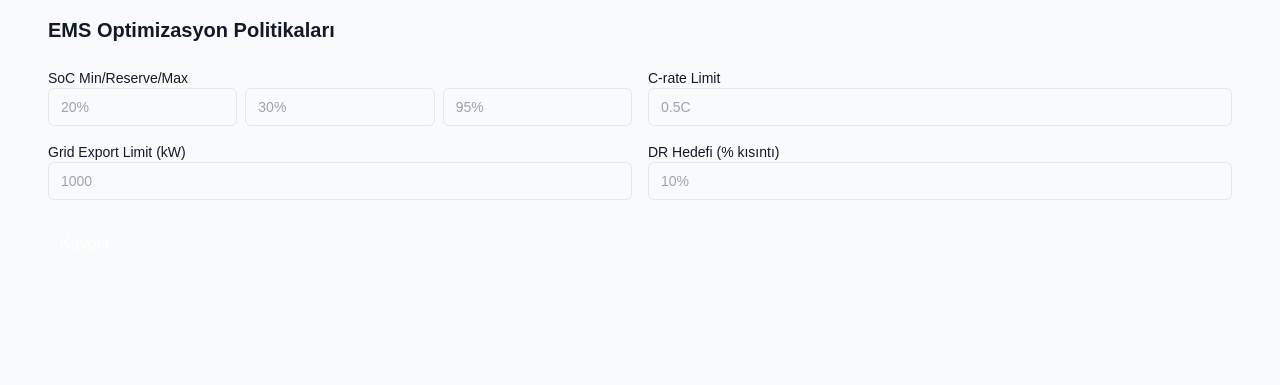
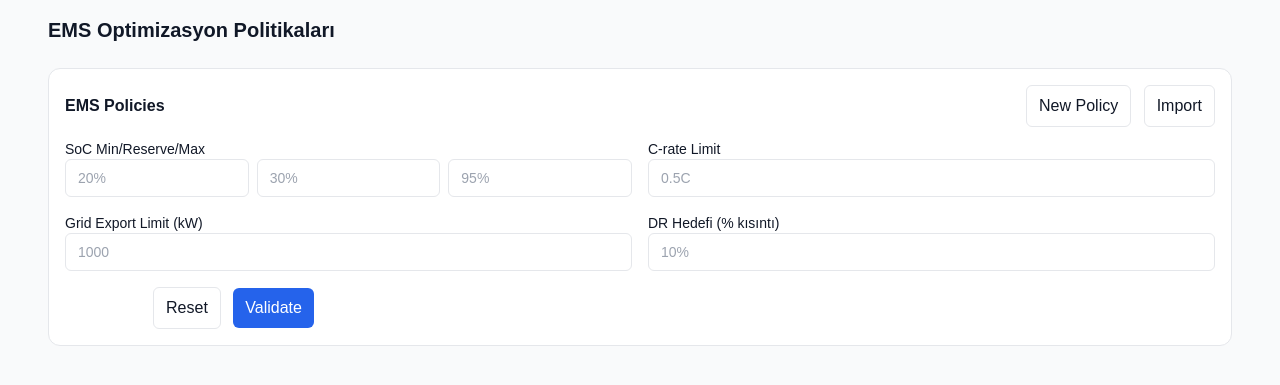
Before and after one commit to gucluceyhan/EMS, a Python web app: template src/ems/ui/templates/settings/ems-policies.html in a window 1280 px wide. Shown: the top 385 px of the page. Run offline with Jinja, Linux system fonts and the light colour scheme; the template is opened without the code that fills it, so the values that code supplies are empty; some libraries are stand-ins or nearby versions.

Commit message:
feat(crud): add full CRUD to org, automation-policies, ems-policies - New/Import/Update/Reset/Delete/Test buttons

```diff
--- a/src/ems/ui/templates/settings/ems-policies.html
+++ b/src/ems/ui/templates/settings/ems-policies.html
@@ -3,15 +3,29 @@
 <body class="bg-gray-50 dark:bg-gray-900 text-gray-900 dark:text-gray-100">
   <div class="max-w-7xl mx-auto p-4 space-y-6">
     <h1 class="text-xl font-semibold">EMS Optimizasyon Politikaları</h1>
-    <div class="grid grid-cols-1 md:grid-cols-2 gap-4">
-      <label class="text-sm">SoC Min/Reserve/Max<div class="grid grid-cols-3 gap-2"><input placeholder="20%" class="w-full bg-transparent border border-gray-200 dark:border-gray-700 rounded-md px-3 py-2" /><input placeholder="30%" class="w-full bg-transparent border border-gray-200 dark:border-gray-700 rounded-md px-3 py-2" /><input placeholder="95%" class="w-full bg-transparent border border-gray-200 dark:border-gray-700 rounded-md px-3 py-2" /></div></label>
-      <label class="text-sm">C-rate Limit<input placeholder="0.5C" class="w-full bg-transparent border border-gray-200 dark:border-gray-700 rounded-md px-3 py-2" /></label>
-      <label class="text-sm">Grid Export Limit (kW)<input placeholder="1000" class="w-full bg-transparent border border-gray-200 dark:border-gray-700 rounded-md px-3 py-2" /></label>
-      <label class="text-sm">DR Hedefi (% kısıntı)<input placeholder="10%" class="w-full bg-transparent border border-gray-200 dark:border-gray-700 rounded-md px-3 py-2" /></label>
-    </div>
-    <div class="mt-4">
-      <button id="btnSaveEMS" class="px-3 py-2 rounded-md bg-brand-600 text-white">Kaydet</button>
-      <div id="saveResult" class="mt-2 text-sm hidden"></div>
+
+    <div class="bg-white dark:bg-gray-950 border border-gray-200 dark:border-gray-800 rounded-xl p-4">
+      <div class="flex items-center justify-between mb-3">
+        <h2 class="font-semibold">EMS Policies</h2>
+        <div class="space-x-2">
+          <button id="btnNewEMSPolicy" class="px-3 py-2 rounded-md border border-gray-200 dark:border-gray-700">New Policy</button>
+          <button id="btnImportEMS" class="px-3 py-2 rounded-md border border-gray-200 dark:border-gray-700">Import</button>
+        </div>
+      </div>
+
+      <div class="grid grid-cols-1 md:grid-cols-2 gap-4">
+        <label class="text-sm">SoC Min/Reserve/Max<div class="grid grid-cols-3 gap-2"><input id="socMin" placeholder="20%" class="w-full bg-transparent border border-gray-200 dark:border-gray-700 rounded-md px-3 py-2" /><input id="socReserve" placeholder="30%" class="w-full bg-transparent border border-gray-200 dark:border-gray-700 rounded-md px-3 py-2" /><input id="socMax" placeholder="95%" class="w-full bg-transparent border border-gray-200 dark:border-gray-700 rounded-md px-3 py-2" /></div></label>
+        <label class="text-sm">C-rate Limit<input id="crateLimit" placeholder="0.5C" class="w-full bg-transparent border border-gray-200 dark:border-gray-700 rounded-md px-3 py-2" /></label>
+        <label class="text-sm">Grid Export Limit (kW)<input id="gridExport" placeholder="1000" class="w-full bg-transparent border border-gray-200 dark:border-gray-700 rounded-md px-3 py-2" /></label>
+        <label class="text-sm">DR Hedefi (% kısıntı)<input id="drTarget" placeholder="10%" class="w-full bg-transparent border border-gray-200 dark:border-gray-700 rounded-md px-3 py-2" /></label>
+      </div>
+
+      <div class="mt-4">
+        <button id="btnSaveEMS" class="px-3 py-2 rounded-md bg-brand-600 text-white">Update</button>
+        <button id="btnResetEMS" class="px-3 py-2 rounded-md border border-gray-200 dark:border-gray-700 ml-2">Reset</button>
+        <button id="btnValidateEMS" class="px-3 py-2 rounded-md bg-blue-600 text-white ml-2">Validate</button>
+        <div id="saveResult" class="mt-2 text-sm hidden"></div>
+      </div>
     </div>
   </div>
   <script src="/static/assets/js/settings.js"></script>
```
Also changed, not shown: src/ems/ui/templates/settings/automation-policies.html (+23 -9 lines), src/ems/ui/templates/settings/org.html (+17 -5 lines).
